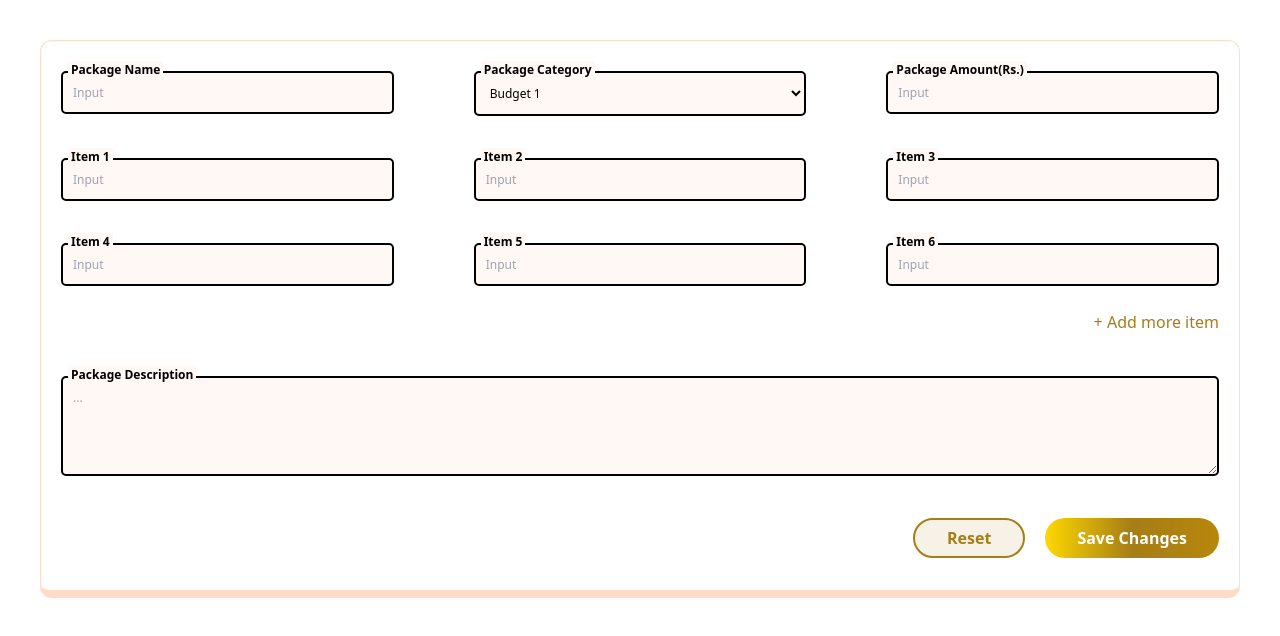
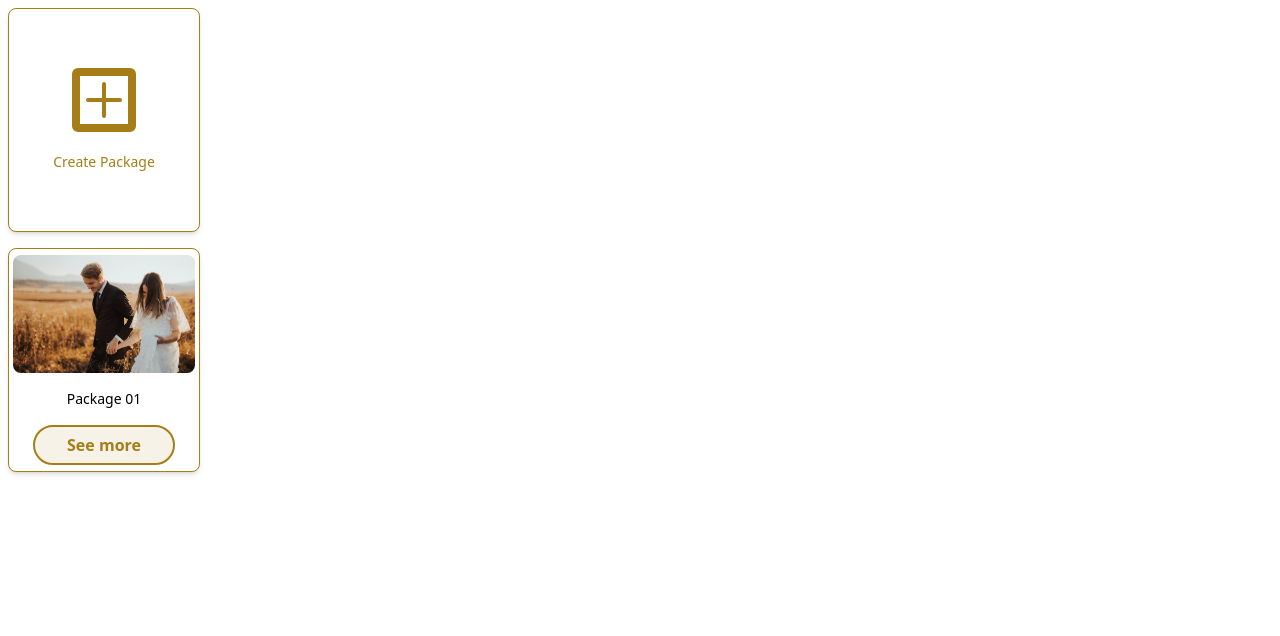
Before and after one commit to SCS3214-Group-21/frontend, a React (Vite) app: page / in a window 1280 px wide. Shown: the top 636 px of the page. Built offline with nearby package versions, Linux system fonts and the light colour scheme.

Commit message:
Create PackageCard component

```diff
--- a/src/App.jsx
+++ b/src/App.jsx
@@ -1,6 +1,7 @@
 import './App.css'
-// import AddCard from './components/common/AddCard'
-import CreatePackageForm from './components/CreatePackageForm'
+import AddCard from './components/common/AddCard'
+import PackageCard from './components/common/PackageCard'
+// import CreatePackageForm from './components/CreatePackageForm'
 
 function App() {
   return (
@@ -8,13 +9,22 @@ function App() {
       {/* <ServicesCarousel /> */}
       {/* <ReviewCarousel /> */}
       {/* <div className='w-96'> */}
-      {/* <div className="flex items-center justify-center h-60 w-52 bg-white p-2">
-        <AddCard />
+      <div className="flex items-center justify-center h-60 w-52 bg-white p-2">
+        <AddCard
+          text={"Create Package"}
+        />
+      </div>
+      <div className="flex items-center justify-center h-60 w-52 bg-white p-2">
+        <PackageCard
+          img={"../src/assets/images/Images/01.png"}
+          text={"Package 01"}
+          button={"See more"}
+        />
+      </div>
+      {/* </div> */}
+      {/* <div className='w-full h-full bg-white p-10'>
+        <CreatePackageForm />
       </div> */}
-      {/* </div> */}
-      <div className='w-full h-full bg-white p-10'>
-        <CreatePackageForm />
-      </div>
     </>
   )
 }
--- a/src/components/common/AddCard.jsx
+++ b/src/components/common/AddCard.jsx
@@ -1,14 +1,15 @@
 import React from 'react';
 
-function AddCard() {
+function AddCard(props) {
+
     return (
-        <div className="w-full h-full bg-white rounded-lg shadow-md flex flex-col items-center justify-center p-4 border border-custom-primary cursor-pointer hover:bg-custom-primary hover:bg-opacity-10 hover:shadow-lg transition duration-300">
-        <div className="text-6xl text-custom-primary">
+        <div className="w-full h-full bg-white rounded-lg shadow-md flex flex-col gap-5 items-center justify-center p-4 border border-custom-primary cursor-pointer hover:bg-custom-primary hover:bg-opacity-10 hover:shadow-lg transition duration-300">
+        <div className="text-6xl text-custom-primary border-8 border-custom-primary rounded-md">
             <svg xmlns="http://www.w3.org/2000/svg" viewBox="0 0 24 24" fill="currentColor" className="w-12 h-12">
             <path fillRule="evenodd" d="M12 3a1 1 0 01.993.883L13 4v7h7a1 1 0 01.117 1.993L20 13h-7v7a1 1 0 01-1.993.117L11 20v-7H4a1 1 0 01-.117-1.993L4 11h7V4a1 1 0 011-1z" clipRule="evenodd" />
             </svg>
         </div>
-        <div className="text-yellow-600 text-sm font-medium">Create Package</div>
+        <div className="text-custom-primary text-sm font-medium">{props.text}</div>
         </div>
     );
 }
--- /dev/null
+++ b/src/components/common/PackageCard.jsx
@@ -0,0 +1,21 @@
+import React from 'react';
+import PrimaryNoneFillButton from '../ui/PrimaryNoneFillButton';
+
+function PackageCard(props) {
+    const { img, text, button } = props;
+
+    return (
+        <div className="w-full h-full bg-white rounded-lg shadow-md flex flex-col gap-3 items-center justify-center border border-custom-primary">
+            <div className='p-1'>
+                <img src={img} className='rounded-lg'/>
+            </div>
+
+            <div className="text-black text-sm font-medium">{text}</div>
+            <div className='p-1'>
+                <PrimaryNoneFillButton text={button} />
+            </div>
+        </div>
+    );
+}
+
+export default PackageCard;
```
